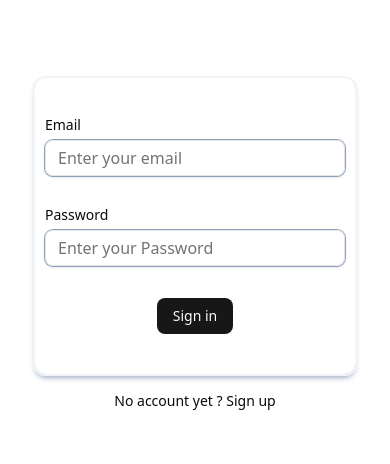
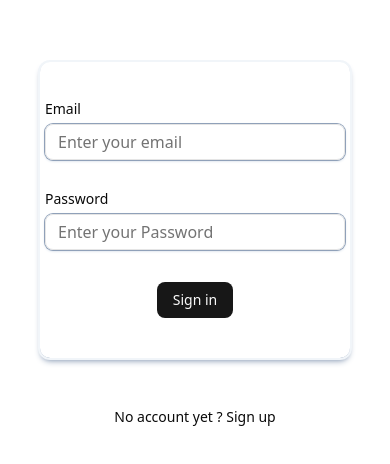
Before and after one commit to madhua-cmr/bit_prep, a Next.js app: page /sign-in in a window 390 px wide. Shown: the part 194-658 px from the top of the page. Built offline with nearby package versions, Linux system fonts and the light colour scheme; no server answers.

Commit message:
change authform style

```diff
--- a/app/globals.css
+++ b/app/globals.css
@@ -9,7 +9,7 @@
 @layer components {
 
   .container {
-    @apply p-10  flex max-w-[320px] sm:w-[350px] flex-col mb-4 items-center justify-center
+    @apply p-10  flex max-w-[310px] sm:w-[330px] flex-col mb-4 items-center justify-center
    ring-2 ring-slate-100 shadow-md shadow-slate-400
     rounded-lg;
   }
--- a/components/AuthForm.tsx
+++ b/components/AuthForm.tsx
@@ -72,7 +72,7 @@ await signIn({email,idToken})
     }
   }
   return (
-    <div className="flex flex-col items-center justify-center  " >
+    <div className="flex flex-col items-center justify-center  gap-8  p-4" >
       <Form {...form}>
         <form onSubmit={form.handleSubmit(onSubmit)} className="space-y-8 container">
           {!isSignin && (
```
